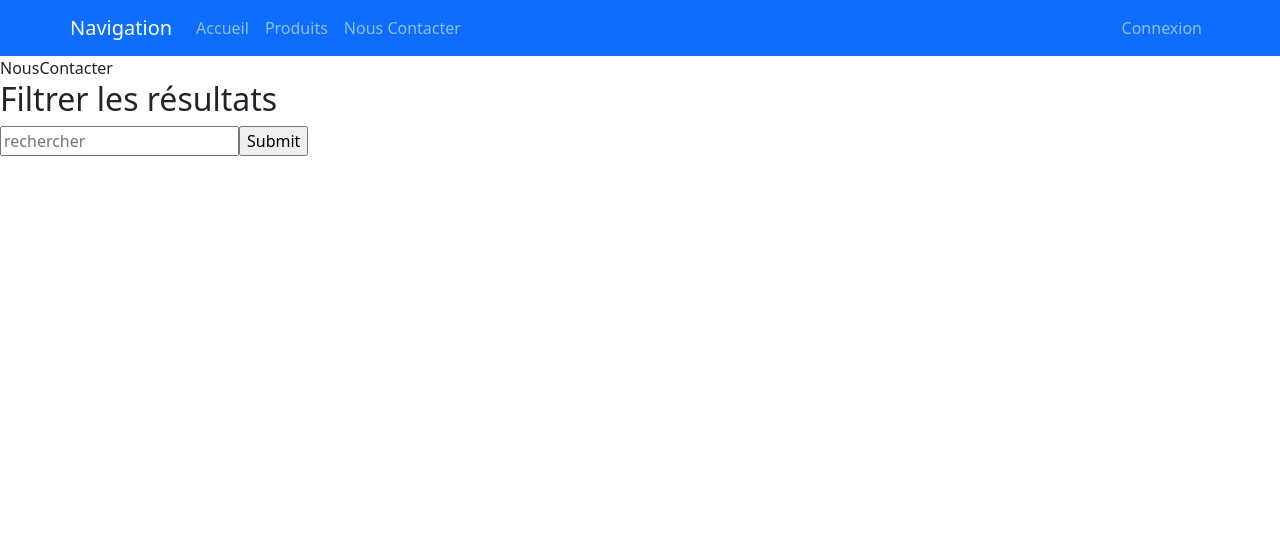
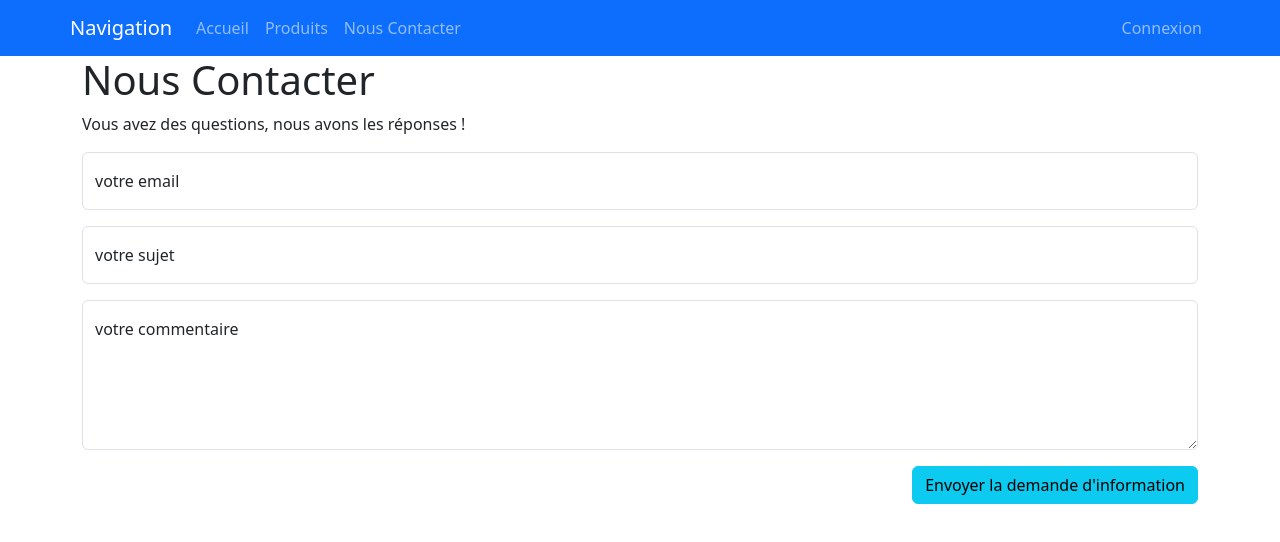
Before and after one commit to Nijushihosho/react-g-mai-2023, a React (Vite) app in the folder jour5-navigation/: page /contacter in a window 1280 px wide. Shown: the top 542 px of the page. Built offline with nearby package versions, Linux system fonts and the light colour scheme.

Commit message:
validation du formulaire

```diff
--- a/jour5-navigation/package.json
+++ b/jour5-navigation/package.json
@@ -9,6 +9,7 @@
     "preview": "vite preview"
   },
   "dependencies": {
+    "joi": "^17.9.2",
     "react": "^18.2.0",
     "react-dom": "^18.2.0",
     "react-router-dom": "^6.11.2",
--- a/jour5-navigation/src/page/NousContacter.jsx
+++ b/jour5-navigation/src/page/NousContacter.jsx
@@ -1,12 +1,69 @@
 import React from 'react'
-import FormRecherche from '../composant/FormRecherche'
+import Joi from "joi"; // zod // yup
 
 function NousContacter() {
+  const dataForm = { email : "", sujet : "" , commentaire : ""  }
+
+  function formData(e){
+    dataForm[e.target.name] = e.target.value ;
+  }
+  function submit(e){
+    // bloquer le rehargement automatique de la page suite à la soumission
+    e.preventDefault();
+    // si je clique la page ne se charge pas
+
+    // lorsque je soumets le formulaire
+    // je dois récupérer les valeurs saisies du formulaire
+    dataForm
+
+    // pour réaliser rapidement ET facilement de nombreuses vérifications sur un objet => librairie joi
+    // npm i joi (d'autre lib yup zod )
+    // npm run dev
+
+    // vérifier qu'elles sont correctes
+    const schema = Joi.object({
+      email : Joi.string().min(3).max(255).email({tlds:{allow: false}}).required().messages({
+        "string.min" : "email doit contenir au minimun 3 lettres",
+        "string.max" : "email doit contenir au maximum 255 lettres",
+        "string.email" : "email soumis n'est pas valide",
+        "string.empty" : "le champ email est obligatoire"
+      }),
+      sujet : Joi.string().min(3).max(255).required(),
+      commentaire : Joi.string().min(3).max(1000).required(),
+    })
+    // la variable schema contient 13 vérifications
+
+    const resultat = schema.validate(dataForm, {abortEarly :false})
+    console.log(resultat);
+    // si c'est pas correct => non
+    // afficher dans la console
+    // par la suite => INSERT dans une base de données
+    // vider le formulaire
+    // afficher une bandeau en haut du formulaire qui dit "merci pour le message on revient vers vous au plus vite "
+  }
+
+
   return (
-    <div>
-      NousContacter
-      <h2>Filtrer les résultats</h2>
-      <FormRecherche />
+    <div className='container'>
+      <h1>Nous Contacter</h1>
+      <p>Vous avez des questions, nous avons les réponses !</p>
+      <form onSubmit={submit}>
+        <div className='form-floating mb-3'>
+          <input type="email" className='form-control' id="email" placeholder='votre@email.fr' onChange={formData} name="email"/>
+          <label htmlFor="email">votre email</label>
+        </div>
+        <div className='form-floating mb-3'>
+          <input type="text" className='form-control' id="sujet" placeholder='le sujet du message' onChange={formData} name="sujet"/>
+          <label htmlFor="sujet">votre sujet</label>
+        </div>
+        <div className='form-floating mb-3'>
+          <textarea name="commentaire" id="commentaire" className='form-control' placeholder='le commentaire' style={{ height : "150px" }} onChange={formData} ></textarea>
+          <label htmlFor="commentaire">votre commentaire</label>
+        </div>
+        <div className='mb-3 d-flex justify-content-end'>
+          <input type="submit" className='btn btn-info' value="Envoyer la demande d'information"/>
+        </div>
+      </form>
     </div>
   )
 }
```
Also changed, not shown: 1 other file (tests, documents, lock files or other folders).
